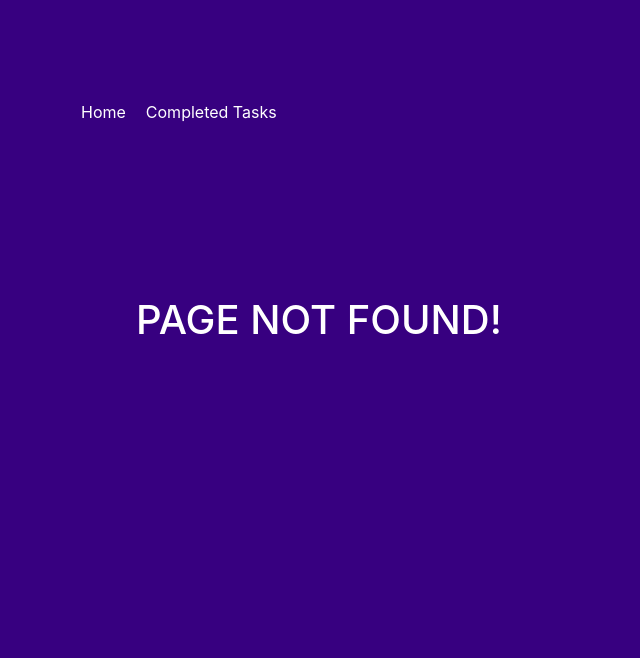
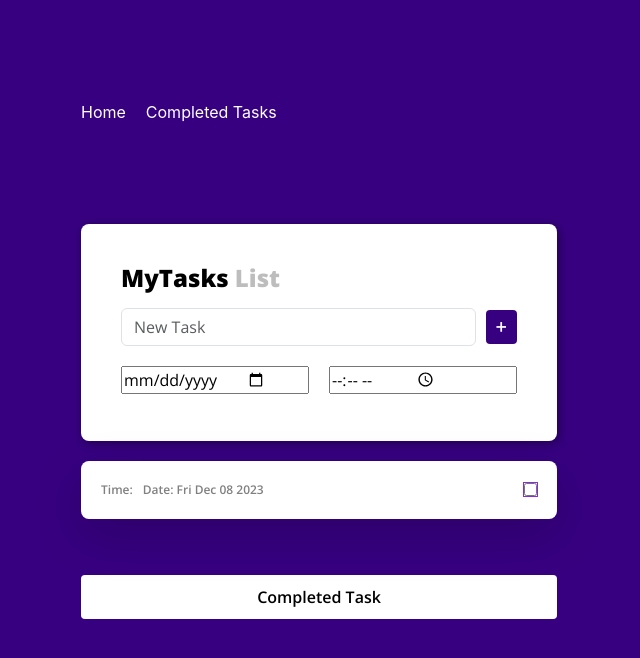
Before and after one commit to Qunnderrie1/TaskApp, a React (Create React App) app: page / in a window 1280 px wide. Before the commit this address had no page. Shown: the top 658 px of the page, without its empty margins (321-961 px from the left). Built offline with nearby package versions, Linux system fonts and the light colour scheme; no server answers.

Commit message:
made some changes

```diff
--- a/src/App.js
+++ b/src/App.js
@@ -11,6 +11,7 @@
       <NavBar />
 
       <Routes>
+        <Route path="/" element={<Home />} />
         <Route path="/TaskApp" element={<Home />} />
         <Route path="/tasks/completed" element={<CompletedTasks />} />
         <Route path="*" element={<NotFound404 />} />
--- a/src/Component/NavBar.js
+++ b/src/Component/NavBar.js
@@ -4,7 +4,7 @@
 const NavBar = () => {
   return (
     <div className="navBar container">
-      <Link to="/">Home</Link>
+      <Link to="/TaskApp">Home</Link>
       <Link to="/tasks/completed">Completed Tasks</Link>
     </div>
   );
```
